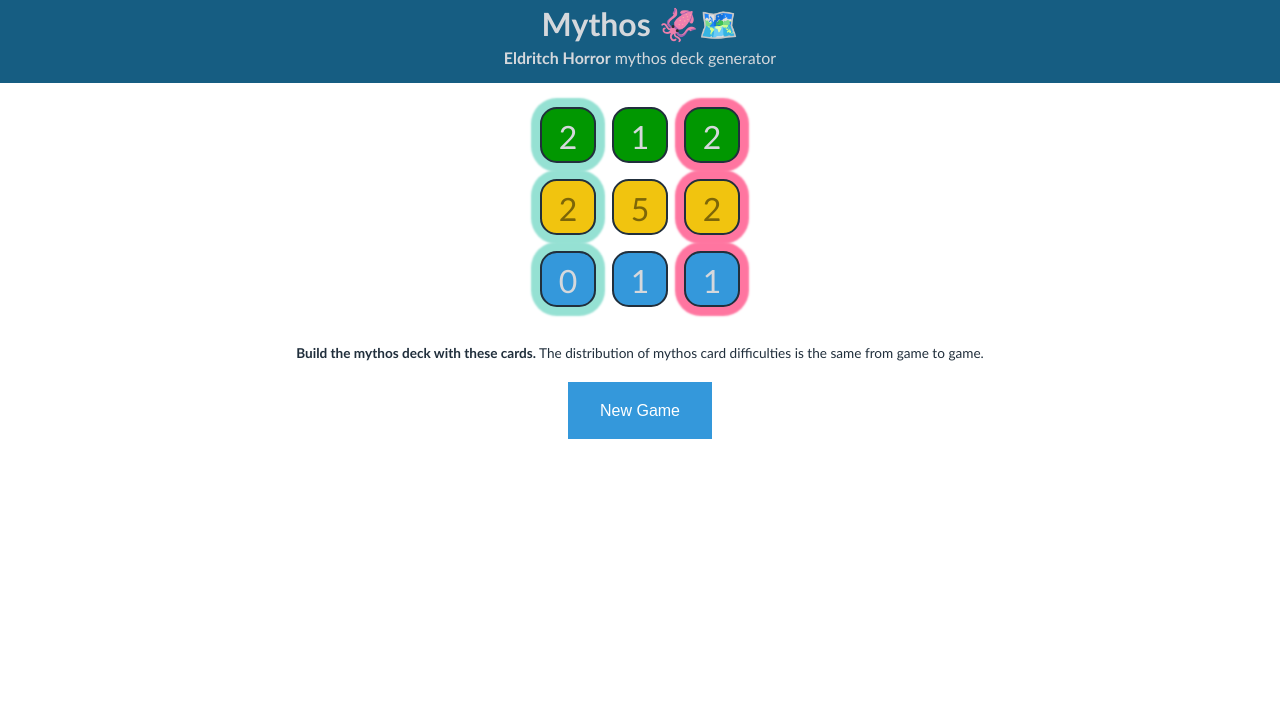
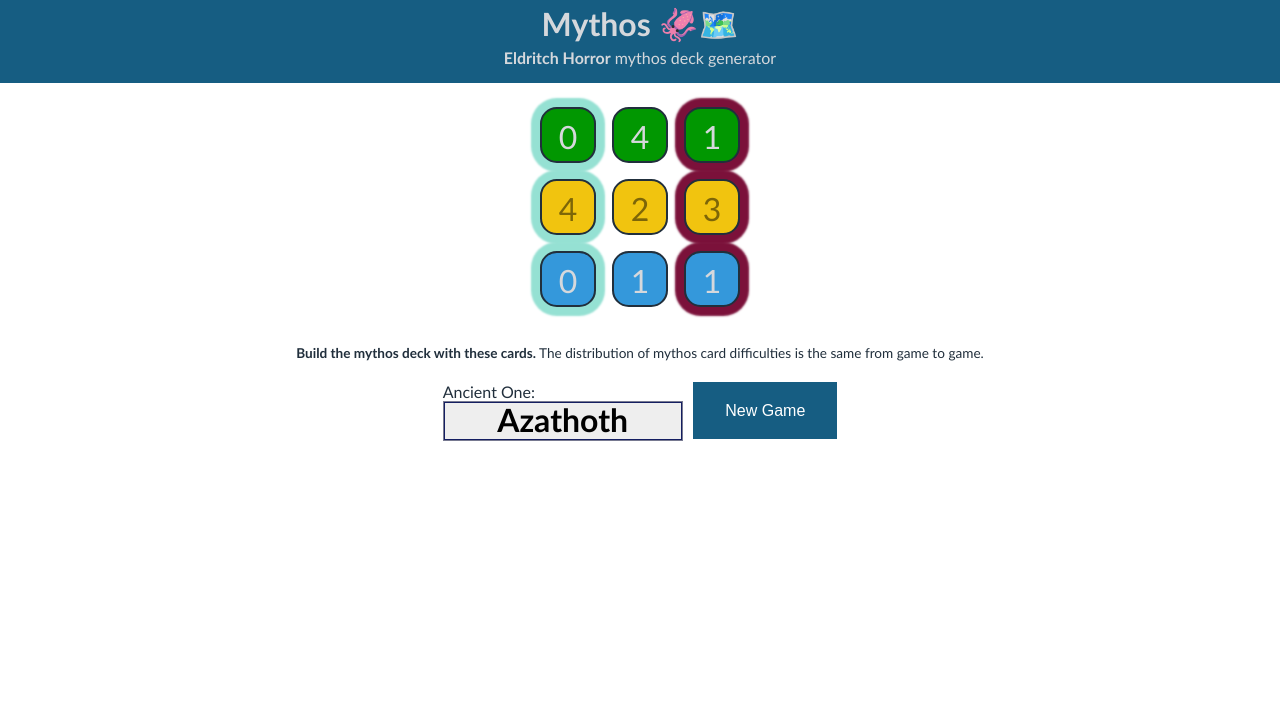
Before and after one commit to pixelatedpenny/pixelatedpenny.github.io, a plain HTML site: page eldritch/index.html in a window 1280 px wide. Drawn offline with nearby package versions, Linux system fonts and the light colour scheme.

Commit message:
Adding ancient one selector
Removing crufty slider from sncf

```diff
--- a/eldritch/index.html
+++ b/eldritch/index.html
@@ -16,6 +16,16 @@
 	<p class="explanation"><strong>Build the mythos deck with these cards.</strong> The distribution of mythos card difficulties is the same from game to game.</p>
 
 	<ul class="controls">
+		<li><div>
+			<div class="btnlabel">Ancient One:</div>
+			<div class="ancient-one-holder">
+				<div id="ancientOneSelector" class="ancient-one-selector">
+				</div>
+			</div>
+		</div></li>
+
+
+		<li>
 		<li>
 		<input class="new-game-button" id="newgame" type="button" value="New Game" />
 		</li>
@@ -130,7 +140,7 @@
 
 	li.hard {
 		box-shadow:
-			0 0 2px 9px #ff75a0;
+			0 0 2px 9px #7B113A;
 	}
 
 	.explanation {
@@ -160,85 +170,62 @@
 	  max-width: 400px;
 	}
 
-	/* The switch - the box around the slider */
-	.switch {
-	  position: relative;
-	  display: inline-block;
-	  width: 34px;
-	  height: 60px;
+	.ancient-one-selector{
+		height: 200px;
+		width:inherit;
+		position:absolute;
+		left:0;
+		box-shadow: 1px 1px 2px #3e3e3e;
 	}
-
-	/* Hide default HTML checkbox */
-	.switch input {display:none;}
-
-	/* The slider */
-	.slider {
-	  position: absolute;
-	  cursor: pointer;
-	  top: 0;
-	  left: 0;
-	  right: 0;
-	  bottom: 0;
-	  background-color: #D5D8DC;
-	  -webkit-transition: .4s;
-	  transition: .4s;
+	.ancient-one-holder{
+		position:relative;
+		display:inline-block;
+		width:240px;
+		height:40px;
+		overflow:hidden;
 	}
-
-	.slider:before {
-	  position: absolute;
-	  content: "";
-	  height: 26px;
-	  width: 26px;
-	  left: 4px;
-	  bottom: 4px;
-	  background-color: white;
-	  -webkit-transition: .4s;
-	  transition: .4s;
+	.ancient-one{
+		box-sizing: border-box !important;
+		margin:0;
+		padding:0;
+		position:relative;
+		float:left;
+		width:inherit;
+		height:40px;
+		text-align: center;
+		font-size:32px !important;
+		line-height: 34px !important;
+		font-weight:600;
+		background-color: #525252;
+		color:#B4B4B4;
+		border:1px solid #3e3e3e;
+		cursor: pointer;
+		user-select: none;
 	}
-
-	input:checked + .slider {
-	  background-color: #3498DB;
+	.ancient-one:hover{
+		background-color: #141E61;
+		color:#fff;
+		border:1px solid #141E61;
 	}
-
-	input:focus + .slider {
-	  box-shadow: 0 0 1px #3498DB;
+	.ancient-one.selected{
+		background-color: #EEEEEE;
+		color:#000;
+		border:2px solid #141E61;
 	}
-
-	input:checked + .slider:before {
-	  -webkit-transform: translateY(-26px);
-	  -ms-transform: translateY(-26px);
-	  transform: translateY(-26px);
-	}
-
-	/* Rounded sliders */
-	.slider.round {
-	  border-radius: 34px;
-	}
-
-	.slider.round:before {
-	  border-radius: 50%;
-	}
-
-	.player-count-labels {
-	  list-style: none;
-
-	  display: -webkit-box;
-	  display: -moz-box;
-	  display: -ms-flexbox;
-	  display: -webkit-flex;
-	  display: flex;
-	  margin: auto;
-
-	  -webkit-flex-flow: column;
-	  justify-content: space-around;
-	  float: left;
-	  height: 100%;
-	  text-align: right;
-	  margin-right: 8px;
+	.ancient-one.selected:before{
+		content: " ";
+		position: absolute;
+		z-index: 99;
+		top: -2px;
+		left: -2px;
+		right: -2px;
+		bottom: -2px;
+		border: 1px solid #787A91;
+		pointer-events: none;
 	}
 
 	.new-game-button {
-		background-color: #3498DB;
+		background-color: #165d82;
 		border: none;
 		color: white;
 		padding: 15px 32px;
@@ -259,12 +246,43 @@
 <script src="https://cdnjs.cloudflare.com/ajax/libs/underscore.js/1.8.3/underscore.js"></script>
 
 <script>
+//Wrapper for ancient one
+var ancientOneHolder = document.querySelector('.ancient-one-holder');
+//Ancient one selector
+var ancientOneSelector = document.querySelector('.ancient-one-selector');
+ancientOneHolder.style.overflow = "hidden";
+
 var colors = ["green","yellow","blue"];
+var ancientOneCards = [];
+ancientOneCards[0] = ["Abhoth",6,8,2];
+ancientOneCards[1] = ["Antediluvium",5,9,2];
+ancientOneCards[2] = ["Atlach-Nacha",6,8,2];
+ancientOneCards[3] = ["Azathoth",5,9,2];
+ancientOneCards[4] = ["Cthulhu",4,9,2];
+ancientOneCards[5] = ["Elder Things",9,9,2];
+ancientOneCards[6] = ["Hastur",5,8,2];
+ancientOneCards[7] = ["Hypnos",5,9,2];
+ancientOneCards[8] = ["Ithaqua",6,8,2];
+ancientOneCards[9] = ["Nephren-Ka",4,9,2];
+ancientOneCards[10] = ["Nyarlathotep",5,9,2];
+ancientOneCards[11] = ["Shub-Niggurath",6,8,2];
+ancientOneCards[12] = ["Shudde M'ell",6,8,2];
+ancientOneCards[13] = ["Syzygy",6,10,2];
+ancientOneCards[14] = ["Yig",5,9,2];
+ancientOneCards[15] = ["Yog-Sothoth",5,9,2];
+
+// GLOBAL
+var ancientOne = 3; //Azathoth
+for (var i = 0; i < ancientOneCards.length; i++) {
+	ancientOneSelector.innerHTML = ancientOneSelector.innerHTML + "<div class='ancient-one' data-value='" + i + "''>" + ancientOneCards[i][0] + "</div>";
+}
+$("div.ancient-one[data-value='" + ancientOne + "']").addClass("selected");
 
 var initializeDeck = function(ancientOne) {
-	var greenCards = 5;
-	var yellowCards = 9;
-	var blueCards = 2;
+	var greenCards = ancientOneCards[ancientOne][1];
+	var yellowCards = ancientOneCards[ancientOne][2];
+	var blueCards = ancientOneCards[ancientOne][3];
+
 	var deck = [];
 	for (var i = 0; i < greenCards; i++) {
 		deck = deck.concat("green");
@@ -295,14 +313,16 @@ var makeMythosHtml = function(easyCardCounts, normalCardCounts, hardCardCounts)
 }
 
 $("#newgame").click(function() {
-  mythosDeck = initializeDeck("Azathoth");
-  var deckSize = mythosDeck.length;
+  mythosDeck = initializeDeck(ancientOne);
+  var mythosDeckSize = mythosDeck.length;
 
-  //if (deckSize = 16) {
-	  var easyCardCount = 4;
-	  var normalCardCount = 7;
-	  var hardCardCount = 5;
-  //}
+  const totalEasyCards = 53;
+  const totalNormalCards = 97;
+  const totalHardCards = 67;
+  const totalCards = totalEasyCards + totalNormalCards + totalHardCards;
+
+  var easyCardCount = Math.round(totalEasyCards/totalCards*mythosDeckSize);
+  var normalCardCount = Math.round(totalNormalCards/totalCards*mythosDeckSize);
 
   mythosDeck = _.shuffle(mythosDeck);
 
@@ -311,6 +331,7 @@ $("#newgame").click(function() {
 
   var normalCards = _.first(mythosDeck, normalCardCount);
   var hardCards = _.rest(mythosDeck, normalCardCount);
+  // Sometimes the rounding would leave us a card over (eg. Cthulhu's 15 cards) - but we're always going to take the extra out of 'hard' by using this technique
 
   var easyCardCounts = _.countBy(easyCards, function(color) {
 	return color;
@@ -327,11 +348,27 @@ $("#newgame").click(function() {
   $(".results").html(makeMythosHtml(easyCardCounts, normalCardCounts, hardCardCounts));
 });
 
-$("input.player-count").change(function() {
-	$("#newgame").trigger("click");
+$('.ancient-one-selector .ancient-one').click(function(){
+	if(ancientOneHolder.style.overflow!="hidden"){
+		$(this).parent().find('.ancient-one').removeClass('selected');
+		$(this).addClass('selected');
+
+		//GLOBAL
+		ancientOne = $(this).attr('data-value');
+
+		ancientOneHolder.style.overflow = "hidden";
+		ancientOneSelector.style.top=((ancientOne)*-40)+"px";
+		$("#newgame").trigger("click");
+	}
+	else{
+		ancientOneSelector.style.top="-160px";
+		ancientOneHolder.style.overflow = "visible";
+	}
 });
 
-// display deck on page load
+// display deck on page load and pre-select ancient one
 $("#newgame").trigger("click");
+$(".ancient-one.selected").trigger("click");
+$(".ancient-one.selected").trigger("click");
 </script>
 </html>
```
